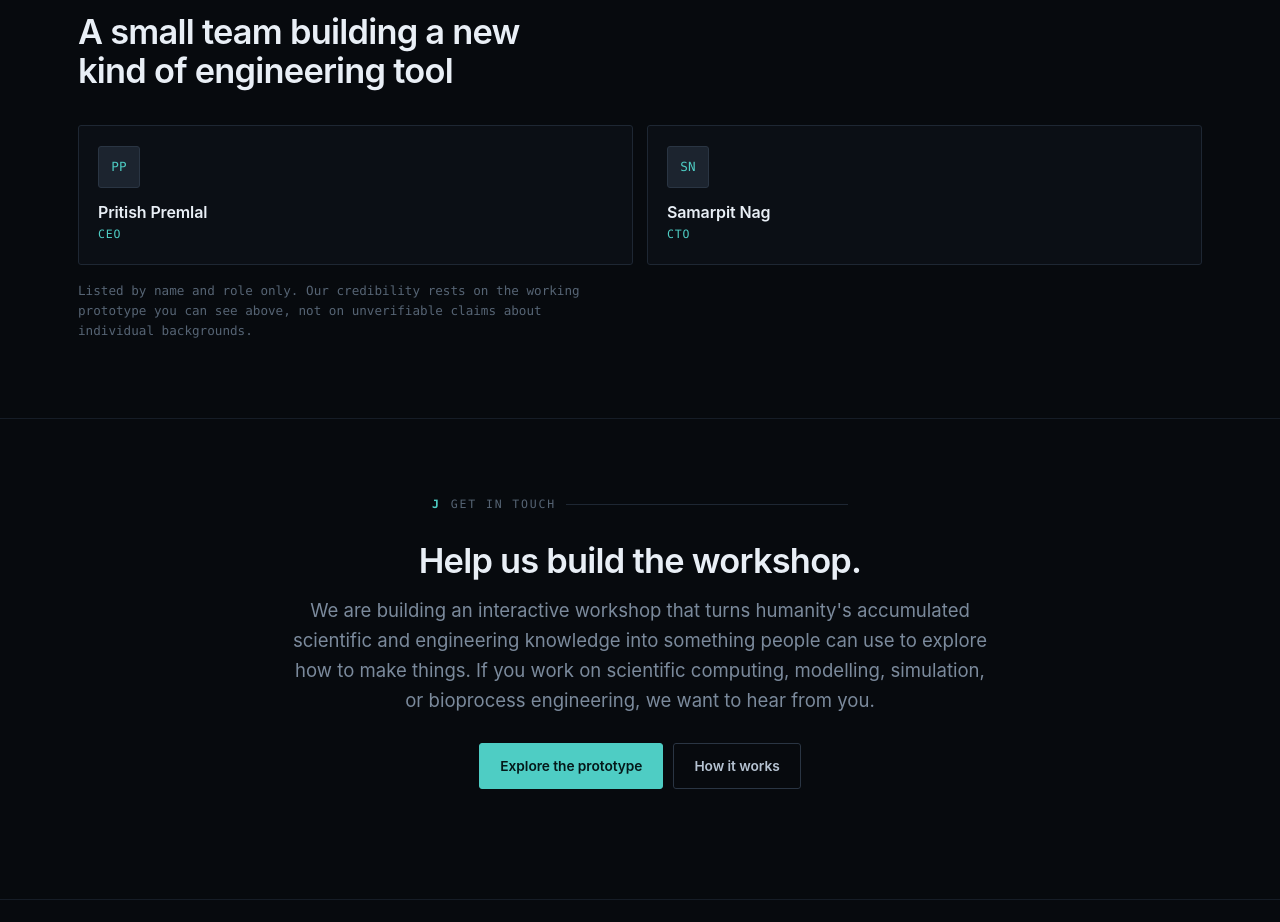
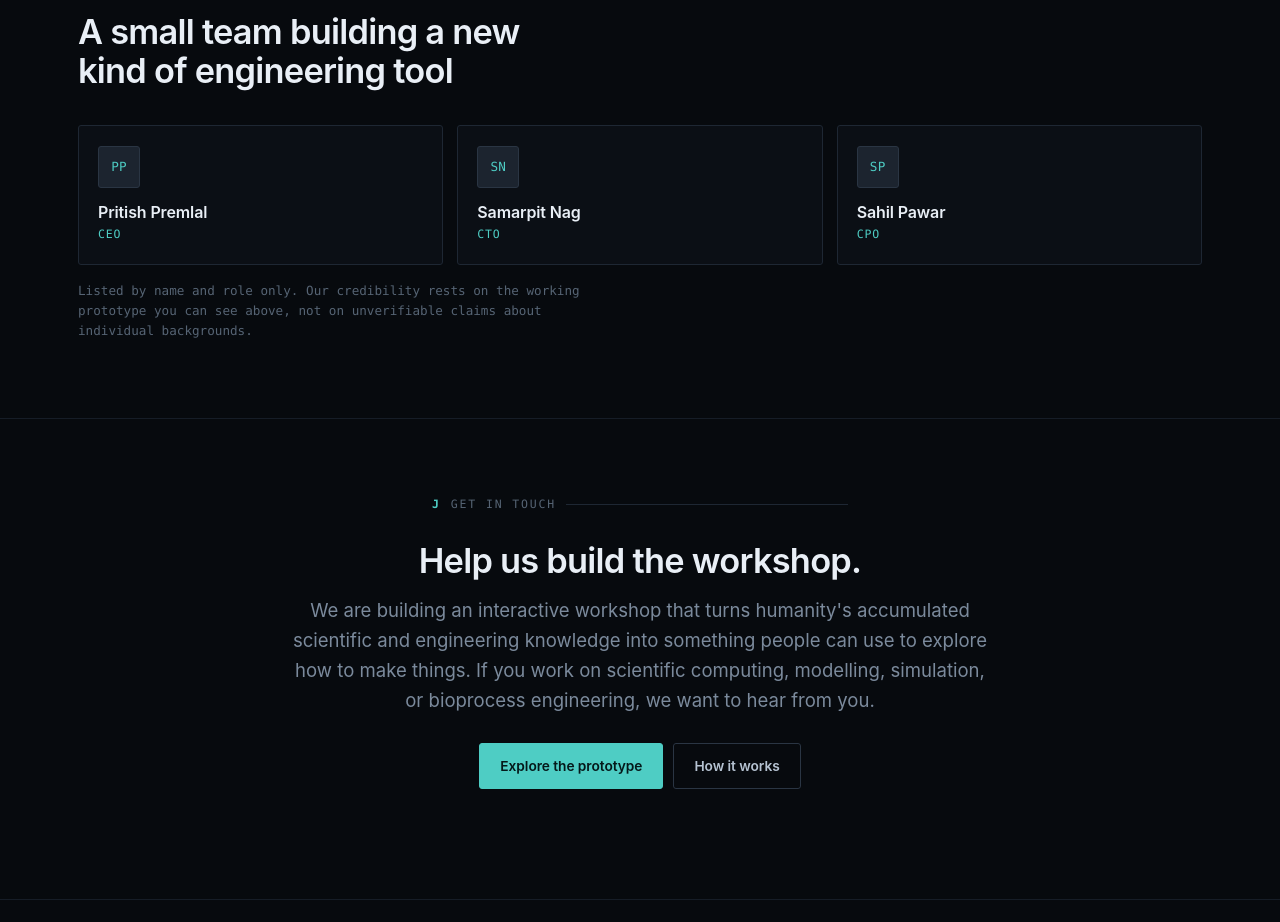
Before and after one commit to premlalpritish-wq/scaleup-ai-website, a website: page index.html in a window 1280 px wide. Shown: the part 7060-7982 px from the top of the page. Drawn offline with Linux system fonts and the light colour scheme.

Commit message:
Revert "Remove Sahil Pawar from team section"
This reverts commit 8fe59fd6adfb5862e86f0b5d04ecf8862b2f09d5.

```diff
--- a/index.html
+++ b/index.html
@@ -515,6 +515,11 @@
             <h4>Samarpit Nag</h4>
             <div class="role">CTO</div>
           </div>
+          <div class="person">
+            <div class="av">SP</div>
+            <h4>Sahil Pawar</h4>
+            <div class="role">CPO</div>
+          </div>
         </div>
         <p class="hero-note" style="margin-top: 16px">
           Listed by name and role only. Our credibility rests on the working
```
Also changed, not shown: tests/check.js (+4 -4 lines).
